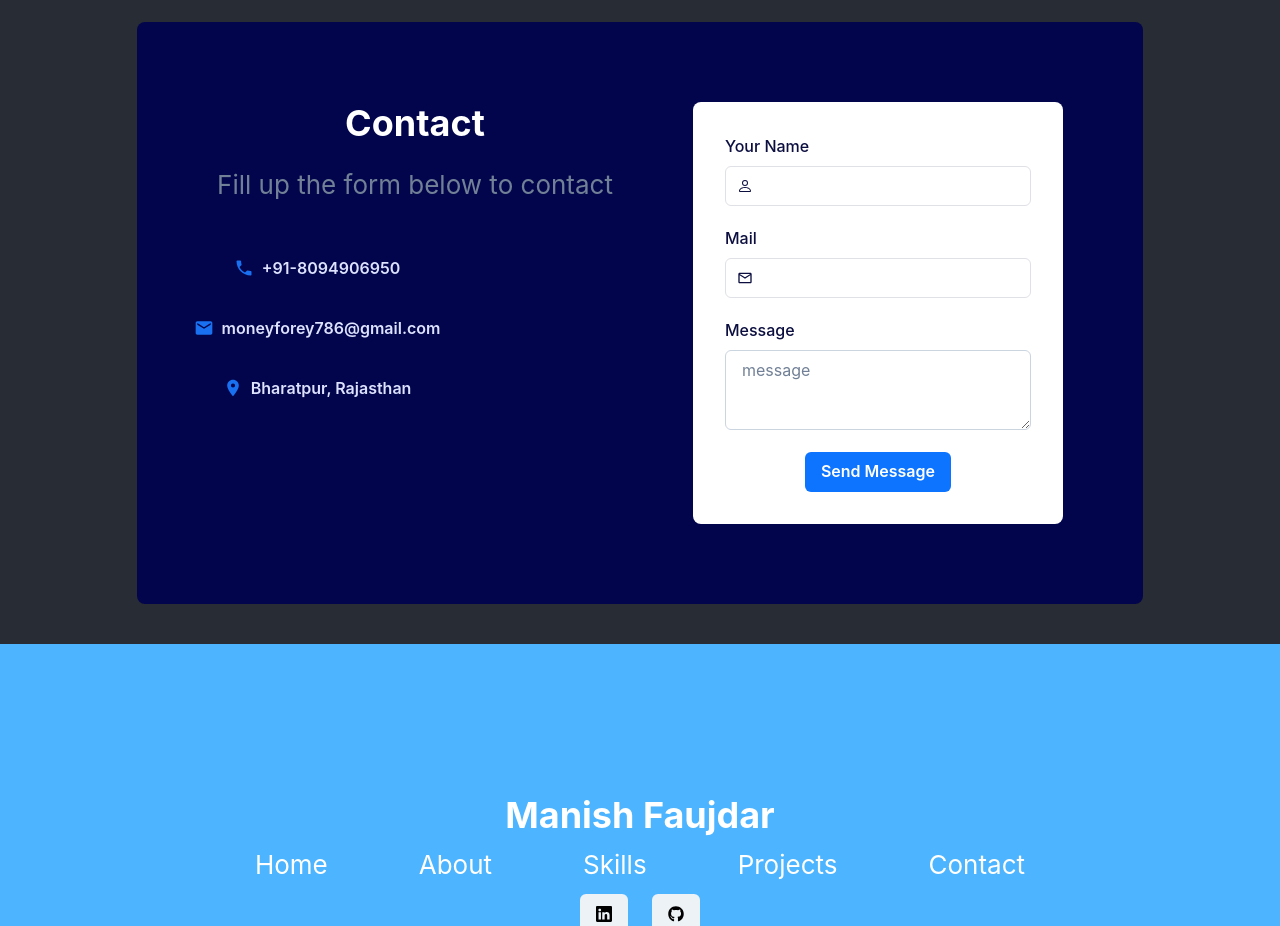
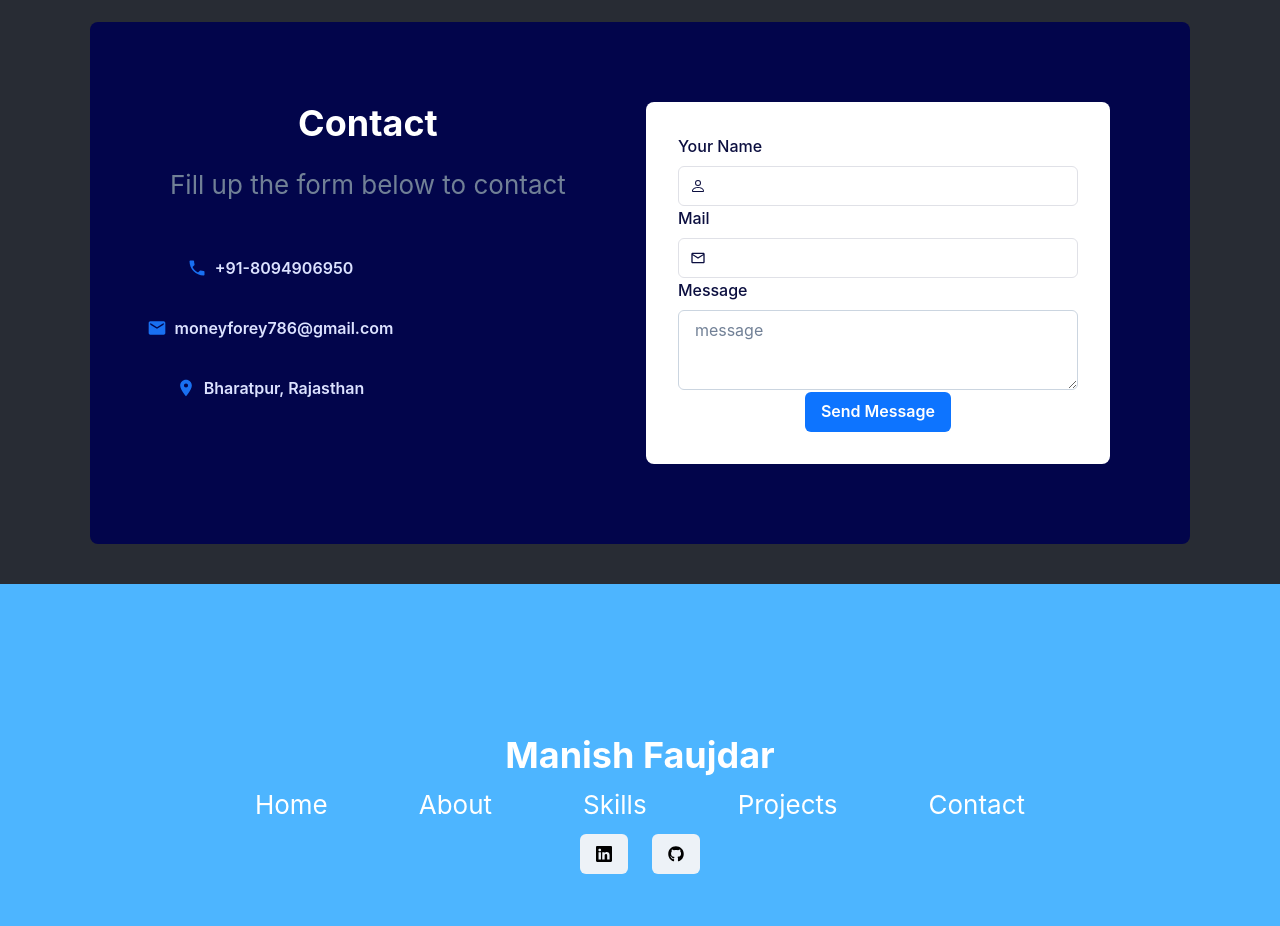
Before and after one commit to moneyforey/moneyforey.github.io, a React (Create React App) app in the folder my-app/: page / in a window 1280 px wide. Shown: the part 5040-5966 px from the top of the page. Built offline with nearby package versions, Linux system fonts and the light colour scheme.

Commit message:
contact page update

```diff
--- a/my-app/src/routes/contacts/contacts.jsx
+++ b/my-app/src/routes/contacts/contacts.jsx
@@ -47,11 +47,12 @@ import {
     const handleClick=(e)=>{
       e.preventDefault();
       console.log(data);
-      console.log(form.current.user_name,form.current.user_email,form.current.message);
+      console.log(data.user_name,form.current.user_email,form.current.message);
       emailjs.sendForm('service_wrq0sct', 'template_j9l426f',form.current, 'ek9hGeo_2J_fK8_Sy')
       .then((result) => {
         console.log('messaeg send')
           console.log(result.text);
+          alert('Thankyou! I will reachout to you soon');
       }, (error) => {
         console.log('message not sent')
           console.log(error.text);
@@ -114,9 +115,9 @@ import {
                 <WrapItem>
                   <Box bg="white" borderRadius="lg">
                     <Box m={8} color="#0B0E3F">
-                      {/* <form ref={form}> */}
-                      <VStack ref={form} spacing={5}>
-                        <FormControl  id="name">
+                      <VStack  spacing={5} >
+                        <form ref={form} action="">
+                        {/* <FormControl  id="name"> */}
                           <FormLabel>Your Name</FormLabel>
                           <InputGroup borderColor="#E0E1E7">
                             <InputLeftElement
@@ -125,8 +126,8 @@ import {
                             />
                             <Input type="text" name="user_name" value={user_name} onChange={handleChange} size="md" />
                           </InputGroup>
-                        </FormControl>
-                        <FormControl id="name">
+                        {/* </FormControl> */}
+                        {/* <FormControl id="name"> */}
                           <FormLabel>Mail</FormLabel>
                           <InputGroup borderColor="#E0E1E7">
                             <InputLeftElement
@@ -135,8 +136,8 @@ import {
                             />
                             <Input type="email" name="user_email" value={user_email} onChange={handleChange}  size="md" />
                           </InputGroup>
-                        </FormControl>
-                        <FormControl  id="name">
+                        {/* </FormControl> */}
+                        {/* <FormControl  id="name"> */}
                           <FormLabel>Message</FormLabel>
                           <Textarea
                           onChange={handleChange}
@@ -148,9 +149,10 @@ import {
                             }}
                             placeholder="message"
                           />
-                        </FormControl>
+                        {/* </FormControl> */}
                         <FormControl  id="name" float="right">
                           <Button
+                          type='submit'
                           onClick={handleClick}
                             variant="solid"
                             bg="#0D74FF"
@@ -159,8 +161,8 @@ import {
                             Send Message
                           </Button>
                         </FormControl>
+                        </form>
                       </VStack>
-                      {/* </form> */}
                     </Box>
                   </Box>
                 </WrapItem>
```
